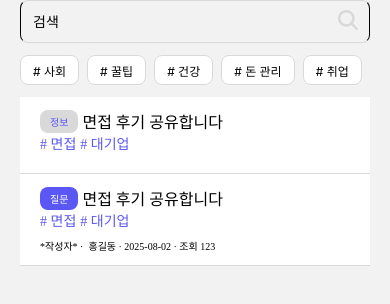
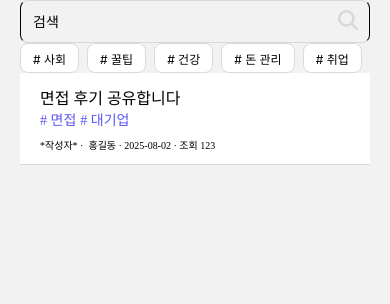
Before and after one commit to Highthon-11th/highthon_app, a React Native app: screen /Community in a window 390 px wide. Shown: the top 304 px of the page. Built offline with nearby package versions, Linux system fonts and the light colour scheme.

Commit message:
Revert "fix :: 커뮤니티바"

```diff
--- a/src/components/community/CommunityBar.tsx
+++ b/src/components/community/CommunityBar.tsx
@@ -1,17 +1,16 @@
 import { COLOR } from '@/styles/color/color';
 import { body1, body3 } from '@/styles/typography/body';
-import { title3 } from '@/styles/typography/title';
+import { title1, title3 } from '@/styles/typography/title';
 import React from 'react';
 import { StyleSheet, Text, TouchableOpacity, View } from 'react-native';
 
 type BarProps = {
   title: string;
   tag: string[];
-  role?: string;
-  author?: string;
-  date?: string;
-  view?: number;
-  type: 'info' | 'question';
+  role: string;
+  author: string;
+  date: string;
+  view: number;
 };
 
 const CommunityBar = (props: BarProps) => {
@@ -19,31 +18,7 @@ const CommunityBar = (props: BarProps) => {
     <TouchableOpacity>
       <View style={styles.container}>
         <View style={styles.wrapper}>
-          <View
-            style={{
-              display: 'flex',
-              flexDirection: 'row',
-              alignItems: 'center',
-              gap: 4,
-            }}
-          >
-            <Text
-              style={[
-                body3,
-                {
-                  color: props.type === 'info' ? COLOR.main : '#ffffff',
-                  backgroundColor:
-                    props.type !== 'info' ? COLOR.main : COLOR.stroke,
-                  paddingVertical: 4,
-                  paddingHorizontal: 10,
-                  borderRadius: 8,
-                },
-              ]}
-            >
-              {props.type === 'info' ? '정보' : '질문'}
-            </Text>
-            <Text style={title3}>{props.title}</Text>
-          </View>
+          <Text style={title3}>{props.title}</Text>
           <View style={{ display: 'flex', flexDirection: 'row', gap: 4 }}>
             {props.tag.map(items => (
               <Text style={[body1, { color: COLOR.main }]}># {items}</Text>
@@ -51,14 +26,8 @@ const CommunityBar = (props: BarProps) => {
           </View>
           <View style={{ height: 8 }} />
           <Text
-            style={[
-              body3,
-              { display: props.type === 'question' ? 'flex' : 'none' },
-            ]}
-          >
-            {props.type === 'question' &&
-              `*${props.role}* ·  ${props.author} · ${props.date} · 조회 ${props.view}`}
-          </Text>
+            style={body3}
+          >{`*${props.role}* ·  ${props.author} · ${props.date} · 조회 ${props.view}`}</Text>
         </View>
       </View>
     </TouchableOpacity>
--- a/src/navigation/navigation/RootNavigation.tsx
+++ b/src/navigation/navigation/RootNavigation.tsx
@@ -18,7 +18,6 @@ const Stack = createNativeStackNavigator<RootNavGraph>();
 const RootNavigation = () => {
   return (
     <Stack.Navigator
-      initialRouteName={'Community'}
       initialRouteName={'Profile'}
       screenOptions={{
         headerShown: false,
--- a/src/screens/CommunityScreen.tsx
+++ b/src/screens/CommunityScreen.tsx
@@ -11,11 +11,9 @@ import searchIcon from '../../assets/search.png';
 import { Image } from 'react-native';
 import Category from '@/components/community/Category';
 import CommunityBar from '@/components/community/CommunityBar';
-import { useState } from 'react';
 
 const CommunityScreen = () => {
   const categories = ['사회', '꿀팁', '건강', '돈 관리', '취업'];
-  const [searchValue, setSearchValue] = useState<string>('');
   return (
     <SafeAreaView style={styles.container}>
       <ScrollView style={styles.wrapper}>
@@ -23,25 +21,13 @@ const CommunityScreen = () => {
           <TouchableOpacity>
             <Image source={searchIcon} style={styles.search} />
           </TouchableOpacity>
-          <TextInput
-            placeholder="검색"
-            style={styles.searchbar}
-            value={searchValue}
-            onChangeText={setSearchValue}
-          />
-          <View style={{ height: 12 }} />
+          <TextInput placeholder="검색" style={styles.searchbar} />
         </View>
         <View style={styles.categoryWrap}>
           {categories.map(item => (
             <Category title={`# ${item}`} />
           ))}
         </View>
-        <View style={{ height: 12 }} />
-        <CommunityBar
-          title="면접 후기 공유합니다"
-          tag={['면접', '대기업']}
-          type="info"
-        />
         <CommunityBar
           title="면접 후기 공유합니다"
           tag={['면접', '대기업']}
@@ -49,7 +35,6 @@ const CommunityScreen = () => {
           author="홍길동"
           date="2025-08-02"
           view={123}
-          type="question"
         />
       </ScrollView>
     </SafeAreaView>
```
Also changed, not shown: src/screens/QuestionScreen.tsx (deleted, +0 -10 lines).
